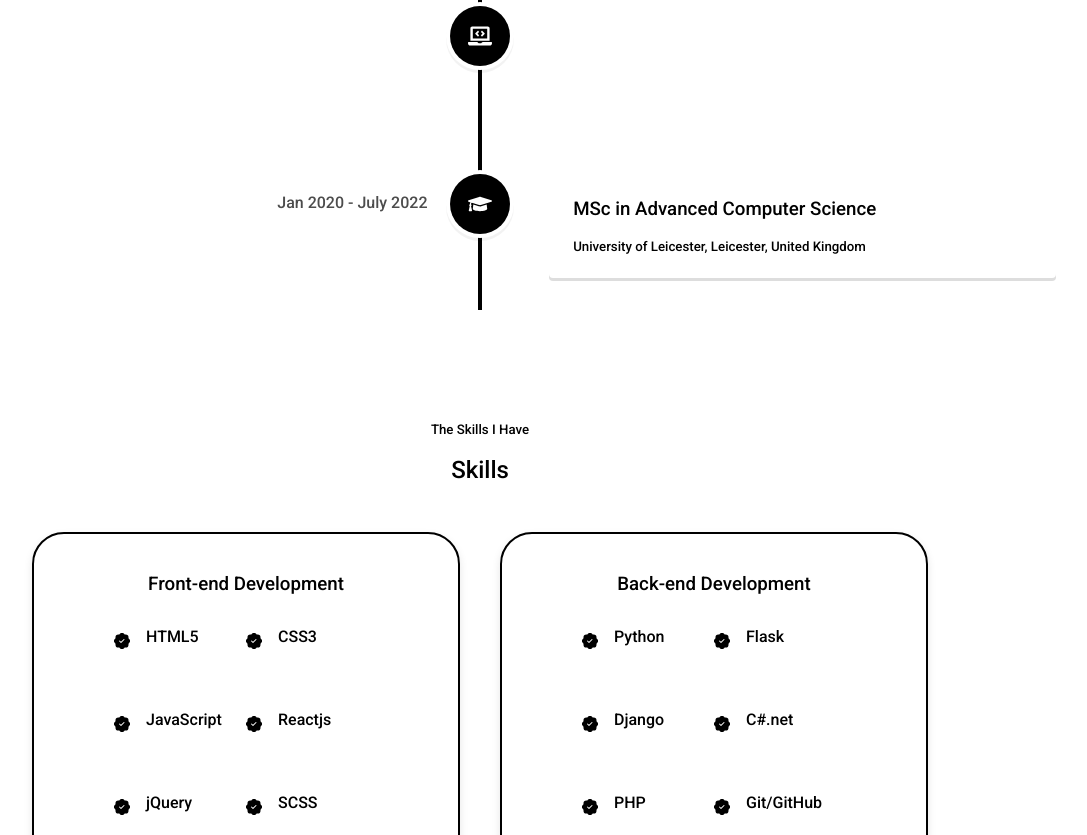
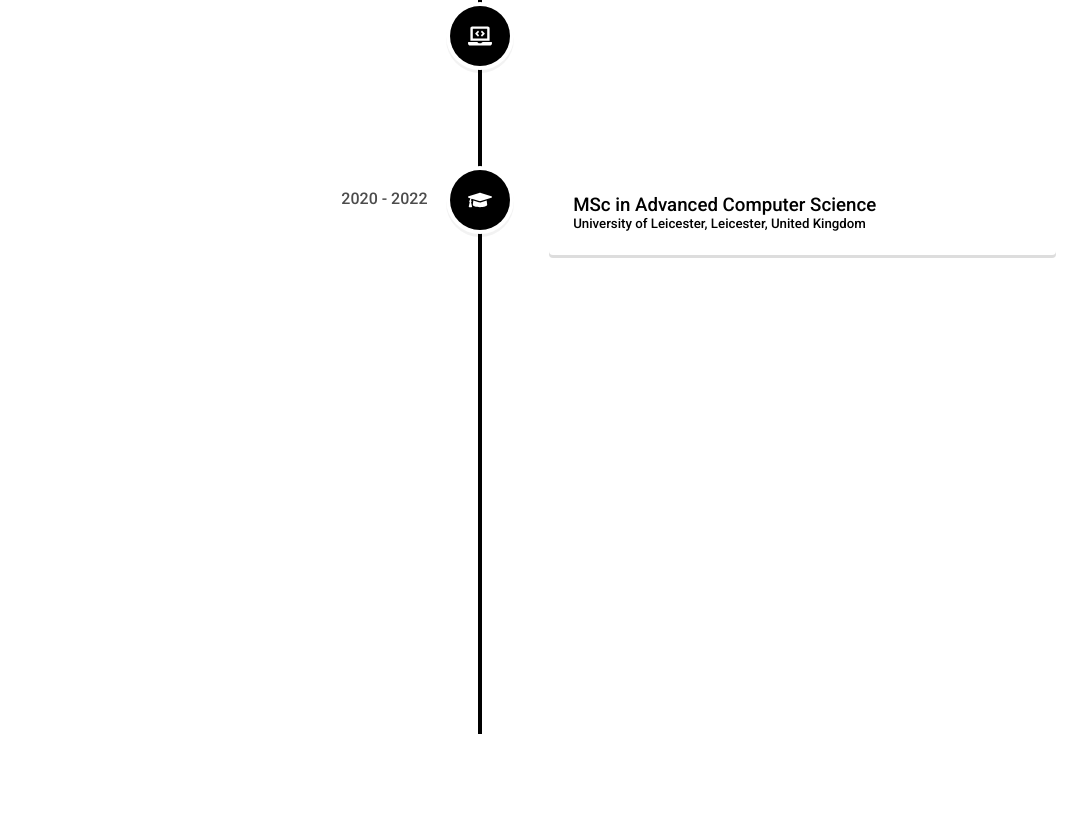
Before and after one commit to Beingankitha/Portfolio, a React (Create React App) app: page / in a window 1280 px wide. Shown: the part 1625-2460 px from the top of the page, without its empty margins (160-1247 px from the left). Built offline with nearby package versions, Linux system fonts and the light colour scheme.

Commit message:
Updated portfolio with education component

```diff
--- a/src/components/education/Education.jsx
+++ b/src/components/education/Education.jsx
@@ -1,35 +1,95 @@
-import React from 'react';
+import React, { useState, useEffect } from 'react';
 import { VerticalTimeline, VerticalTimelineElement } from 'react-vertical-timeline-component';
 import 'react-vertical-timeline-component/style.min.css';
-import {FaGraduationCap, FaLaptopCode} from 'react-icons/fa';
+import { FaGraduationCap, FaLaptopCode, FaBriefcase } from 'react-icons/fa';
 import './education.css';
 
 const Education = () => {
+    const [scrollPosition, setScrollPosition] = useState(0);
+
+    useEffect(() => {
+        const handleScroll = () => {
+            const position = window.pageYOffset;
+            setScrollPosition(position);
+        };
+
+        window.addEventListener('scroll', handleScroll);
+
+        return () => {
+            window.removeEventListener('scroll', handleScroll);
+        };
+    }, []);
+
+    // Function to determine if the element should be visible
+    const isVisible = (threshold) => {
+        const windowHeight = window.innerHeight;
+        return scrollPosition + windowHeight > threshold;
+    }
+
     return (
         <section id="education">
-            {
             <div className='education'>
                 <VerticalTimeline lineColor='#000'>
-                        <VerticalTimelineElement className='vertical-timeline-element--work'
-                        iconStyle={{background:'#000', color:'#fff'}}
-                        icon={<FaLaptopCode/>}
-                        date= 'May 2023 - Present'>
-                            <h3 className="vertical-timeline-element-title">Software and Data Engineer</h3><br/>
+                    {/* Start with the most recent position */}
+                    <VerticalTimelineElement
+                        className='vertical-timeline-element--work'
+                        iconStyle={{ background: '#000', color: '#fff' }}
+                        icon={<FaLaptopCode />}
+                        date='2023 - Present'
+                        style={{ opacity: isVisible(100) ? 1 : 0, transition: 'opacity 0.5s' }}
+                    >
+                        <h3 className="vertical-timeline-element-title">Software and Data Engineer</h3>
+                        <h5> Space Park Leicester,University of Leicester</h5>
+                        <h5> Leicester, United Kingdom</h5>
+                    </VerticalTimelineElement>
+
+                    <VerticalTimelineElement
+                        className='vertical-timeline-element--education'
+                        iconStyle={{ background: '#000', color: '#fff' }}
+                        icon={<FaGraduationCap />}
+                        date='2020 - 2022'
+                        style={{ opacity: isVisible(500) ? 1 : 0, transition: 'opacity 0.5s' }}
+                    >
+                        <h3 className="vertical-timeline-element-title">MSc in Advanced Computer Science</h3>
                         <h5>University of Leicester, Leicester, United Kingdom</h5>
                     </VerticalTimelineElement>
 
-                        <VerticalTimelineElement className='vertical-timeline-element--education'
-                        iconStyle={{background:'#000', color:'#fff'}}
-                        icon={<FaGraduationCap/>}
-                        date= 'Jan 2020 - July 2022'>
-                            <h3 className="vertical-timeline-element-title">MSc in Advanced Computer Science</h3><br/>
-                            <h5>University of Leicester, Leicester, United Kingdom</h5>
+                    <VerticalTimelineElement
+                        className='vertical-timeline-element--work'
+                        iconStyle={{ background: '#000', color: '#fff' }}
+                        icon={<FaBriefcase />}
+                        date='2015 - 2020'
+                        style={{ opacity: isVisible(900) ? 1 : 0, transition: 'opacity 0.5s' }}
+                    >
+                        <h3 className="vertical-timeline-element-title">Senior Software Developer</h3>
+                        <h5>XYZ Technologies, City, Country</h5>
+                    </VerticalTimelineElement>
+
+                    <VerticalTimelineElement
+                        className='vertical-timeline-element--work'
+                        iconStyle={{ background: '#000', color: '#fff' }}
+                        icon={<FaBriefcase />}
+                        date='2012 - 2015'
+                        style={{ opacity: isVisible(1300) ? 1 : 0, transition: 'opacity 0.5s' }}
+                    >
+                        <h3 className="vertical-timeline-element-title">Junior Software Developer</h3>
+                        <h5>ABC Corporation, City, Country</h5>
+                    </VerticalTimelineElement>
+
+                    <VerticalTimelineElement
+                        className='vertical-timeline-element--education'
+                        iconStyle={{ background: '#000', color: '#fff' }}
+                        icon={<FaGraduationCap />}
+                        date='2008 - 2012'
+                        style={{ opacity: isVisible(1700) ? 1 : 0, transition: 'opacity 0.5s' }}
+                    >
+                        <h3 className="vertical-timeline-element-title">Bachelor of Computer Engineering</h3>
+                        <h5>University of XYZ, City, Country</h5>
                     </VerticalTimelineElement>
                 </VerticalTimeline>
             </div>
-            }
         </section>
     );
 }
 
-export default Education
+export default Education;
--- a/src/components/testimonials/Testimonials.jsx
+++ b/src/components/testimonials/Testimonials.jsx
@@ -1,10 +1,10 @@
 import React from 'react';
 import { BsLinkedin } from 'react-icons/bs';
 import { Pagination } from 'swiper';
-import { Swiper, SwiperSlide } from 'swiper/react/swiper-react'
+import { Swiper, SwiperSlide } from 'swiper/react'
 
-import 'swiper/swiper.min.css'
-import 'swiper/modules/pagination/pagination.min.css'
+import 'swiper/css'
+import 'swiper/css/pagination'
 
 // Import Swiper styles
 //import 'swiper/css';
```
Also changed, not shown: 1 other file (tests, documents, lock files or other folders). Lines whose indentation alone changed are shown as unchanged.
